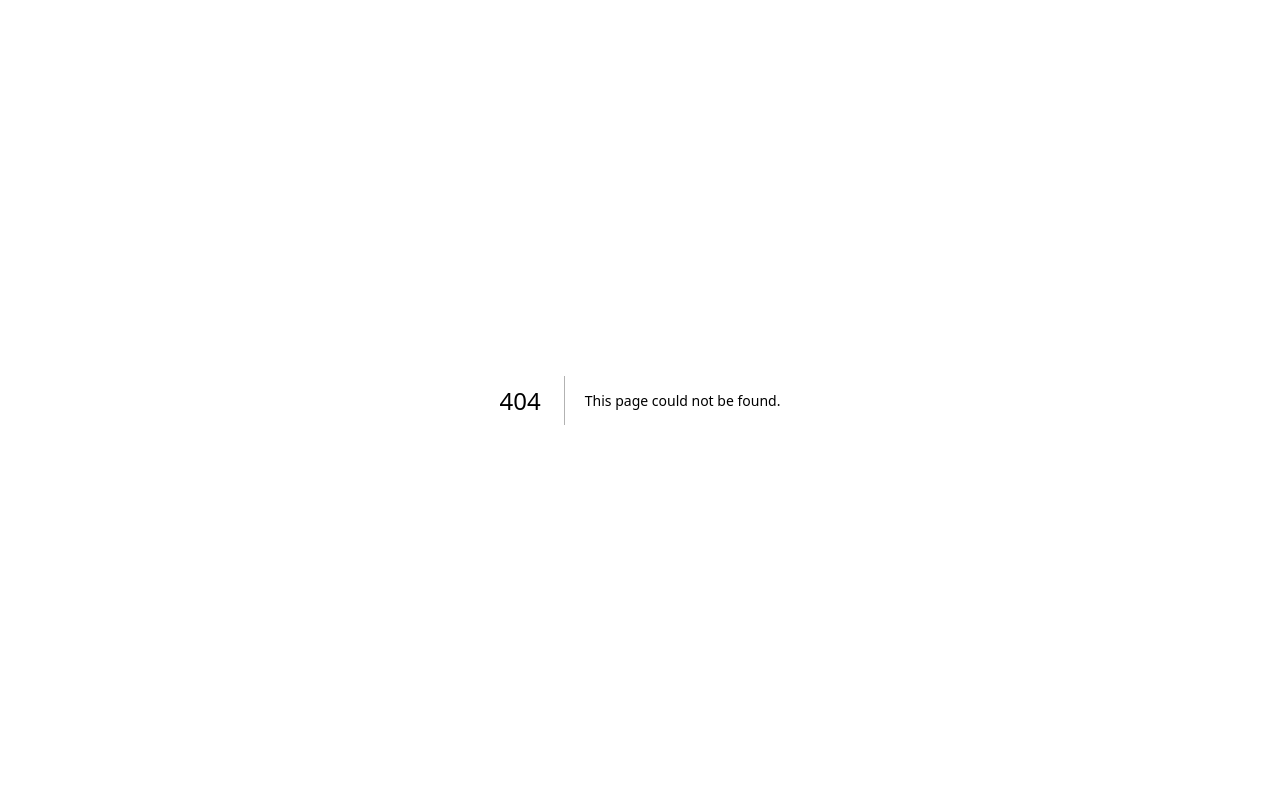
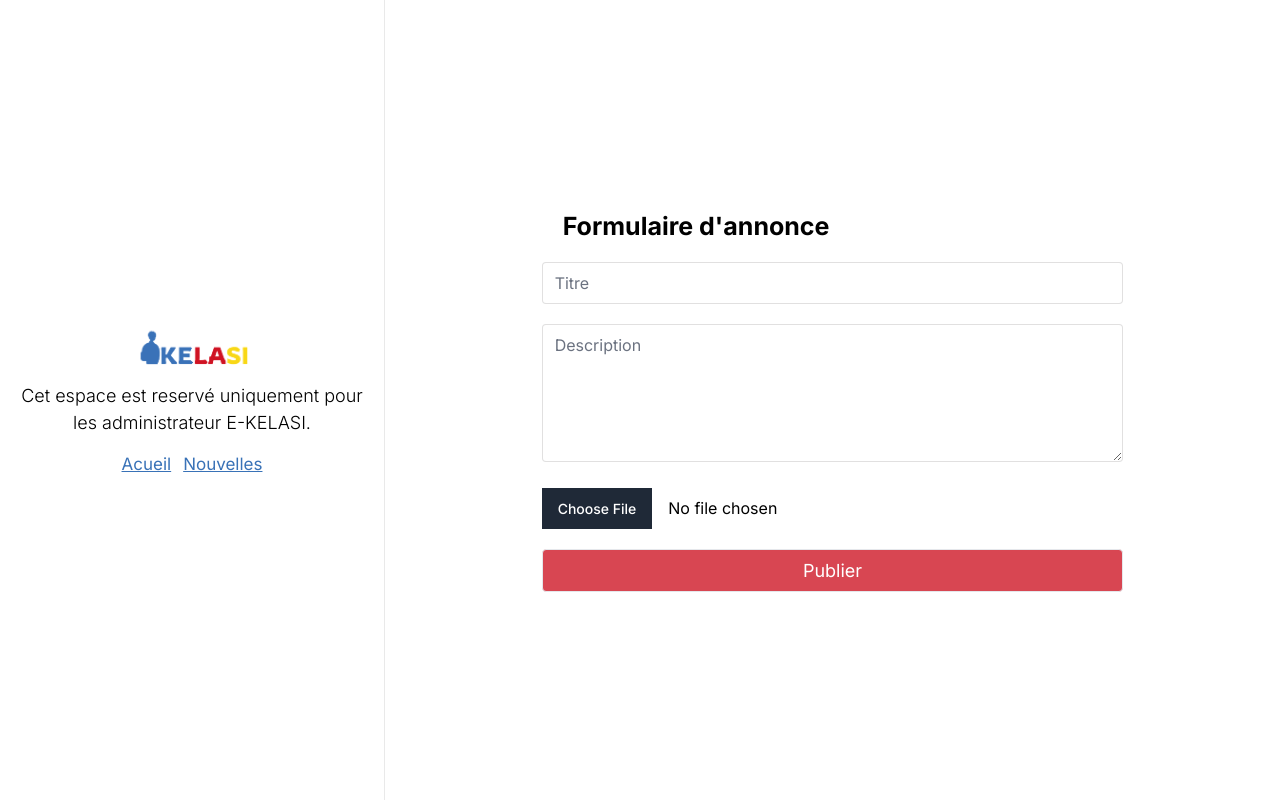
Before and after one commit to GroupeBH/ekelasi, a Next.js app: page /edit/1 in a window 1280 px wide. Before the commit this address had no page. Built offline with nearby package versions, Linux system fonts and the light colour scheme; no server answers; sample sign-in values are in the browser's storage.

Commit message:
remove link edit

```diff
--- /dev/null
+++ b/src/app/components/news/Edit.js
@@ -0,0 +1,158 @@
+"use client"
+
+import React, { useEffect, useState } from 'react'
+import { useRouter } from 'next/navigation'
+import Image from "next/image";
+import logo from "../../assets/logo e-kelasi.png"
+import axios from "axios"
+import Link from 'next/link';
+import { cloudinary } from '@/app/services/cloudinary';
+import { useParams } from 'next/navigation'
+
+
+
+
+function Edit() {
+
+  const router = useRouter()
+  const params = useParams()
+
+  console.log("params : ", params)
+
+
+  const [title, setTitle] = useState(null)
+  const [description, setDescription] = useState(null)
+  const [errTilte, setErrTitle] = useState(null)
+  const [errDescription, setErrDescription] = useState(null)
+  const [successPublish, setSuccessPublish] = useState(false)
+  const [photo, setPhoto] = useState(null)
+  const [loader, setLoader] = useState(false)
+  const [news, setNews] = useState(null)
+
+
+
+
+  const currentAdmin = typeof window !== 'undefined' ? JSON.parse(localStorage.getItem('currentAdmin')) : null;
+  useEffect(() => {
+    !currentAdmin && router.push('/auth')
+  },[router, currentAdmin]);
+
+  useEffect(() => {
+    const getNews = async() => {
+        const data = await axios.get(`http://localhost:8002/api/get-news/${params?.id}`)
+        console.log("news ::: ", data.data.news)
+        setNews(data.data.news)
+        }
+        getNews()
+    },[params?.id])
+
+    console.log("news ext : ", news);
+
+  useEffect(() => {
+    setTimeout(() => {
+      setSuccessPublish(false)
+    },1000)
+  },[])
+
+  const selectFilesHandler = (e) => {
+    console.log("target image : ", e.target.files[0])
+    setPhoto(e.target.files[0])
+  }
+
+  //Use cloudinary
+  let formData = new FormData()
+  formData.append('file', photo)
+  formData.append('upload_preset', 'yp1zbtgx')
+  formData.append('quality', 'auto:best');
+
+
+  const handleSubmit = async(e) => {
+    e.preventDefault()
+    !title ? setErrTitle('get title') : setErrTitle(null)
+    !description ? setErrDescription('get description') : setErrDescription(null)
+    setSuccessPublish(false)
+    setLoader(true)
+
+    let image = null
+
+    if(photo) {
+      await cloudinary(formData)
+        .then((res) => {
+          image = res.data.secure_url
+          console.log("res.data.secure_url : ", res.data.secure_url)
+        })
+        .catch((err) => {
+          console.log(err)
+        })
+    }
+
+    if(title && description && image) {
+      const news = await axios.post("http://localhost:8002/api/add-news", { user: currentAdmin._id, title, description, image })
+      console.log("news : ", news)
+      try{
+        if(news.data.message === "success") {
+          setTitle(null)
+          setDescription(null)
+          router.push('/news')
+        }
+      }
+      catch(err) {
+        console.log(err)
+        setLoader(false)
+      }
+    }
+  }
+
+  return (
+    <div className='flex flex-col md:flex-row'>
+      <div className=' flex flex-col  items-center md:justify-center md:w-[30%] md:h-[100vh]'>
+          <div>
+              <Link href={"/"}>
+                  <Image alt="" src={logo} className="pt-5 w-[120px] object-cover md:pt-0" />
+              </Link>
+          </div>
+          <div className='px-[20px] pt-4 pb-2 text-center text-[18px] font-light md:pt-0 md:pb-0 md:py-0 md:px-4'>Cet espace est reservé uniquement pour les administrateur E-KELASI.</div>
+          <div className='flex text-[17px] gap-3 pt-2 md:pt-4 '>
+            <Link href={"/"}>
+              <div className='text-[#3972b7] underline hover:no-underline cursor-pointer'>Acueil</div>
+            </Link>
+            <Link href={"/news"}>
+              <div className='text-[#3972b7] underline hover:no-underline cursor-pointer'>Nouvelles</div>
+            </Link>
+          </div>
+      </div>
+      <div className='flex flex-col justify-center items-center border-[rgba(0,0,0,0.087)] border-l-[1px] h-auto w-[100%]  md:w-[70%] md:h-[100vh]'>
+        <div className='pt-5 pb-2 w-[100%] md:pb-0 md:pt-0 md:w-[65%]'>
+          <h2 className='px-[21px] text-20px md:text-[25px] font-bold md:mr-auto md:mb-3'>Formulaire d'annonce</h2>
+        </div>
+        <form className="flex flex-col px-[20px] md:px-0 w-[100%] md:w-[65%]" onSubmit={(e) => handleSubmit(e)}>
+            <div>
+                <input type="text" id="identifiant" placeholder="Titre" className="w-[100%] mt-1 border-[1px] border-[rgba(90,86,86,0.18)] rounded-[4px] outline-none" onChange={(e) => setTitle(e.target.value)} />
+            </div>
+            {errTilte && <p className='text-[rgba(206,19,34,0.85)] text-[15px]'>{errTilte}</p>}
+            <div className='pt-4'>
+                <textarea rows="5" placeholder='Description' className="w-[100%] mt-1 border-[1px] border-[rgba(90,86,86,0.18)] rounded-[4px] outline-none" onChange={(e) => setDescription(e.target.value)}></textarea>
+            </div>
+            <div className="pt-5">
+              <input onChange={selectFilesHandler} type="file" accept="image/*" className="" />
+            </div>
+            {errDescription && <p className='text-[rgba(206,19,34,0.85)] text-[15px]'>{errDescription}</p>}
+            <div className="pt-5">
+              {
+                !loader ?
+                <input type="submit" className="text-white w-[100%] border-[1px] outline-none rounded-[4px] text-[18px] bg-[rgba(206,19,34,0.78)] cursor-pointer py-[7px]" value="Publier" /> :
+                <input type="submit" className="text-white w-[100%] border-[1px] outline-none rounded-[4px] text-[18px] bg-[rgba(206,19,34,0.78)] cursor-pointer py-[7px]" value="Publication en cours..." />
+
+              }
+            </div>
+        </form>
+        {
+        successPublish && <div className='text-green-600'>Publication reussie avec success</div>
+      }
+      </div>
+
+    </div>
+  )
+}
+
+export default Edit
--- a/src/app/components/news/News.js
+++ b/src/app/components/news/News.js
@@ -1,4 +1,4 @@
-"use client"
+'use client';
 import React, { useEffect, useState } from 'react'
 import axios from "axios"
 import Image from 'next/image'
@@ -11,7 +11,8 @@ import { FiEdit3 } from "react-icons/fi";
 
 function AllNews() {
 
-    const router = useRouter()
+    const router = useRouter();
+
 
     const [news, setNews] = useState([])
     const currentAdmin = typeof window !== 'undefined' ? JSON.parse(localStorage.getItem('currentAdmin')) : null;
@@ -50,13 +51,13 @@ function AllNews() {
                             </h3>
                             <div  className="text-[15px] font-light max-w-[300px] overflow-hidden whitespace-nowrap text-ellipsis">{news.description}</div>
                             <div className='text-end text-[14px] font-medium italic pt-[25px] '>
-                                <Moment date={news?.createdAt} format="DD-MM-YYYY HH:mm" />
+                                <Moment date={news?.createdAt} format="DD-MM-YYYY" />
                             </div>
                         </div>
                     </div>
-                    {
+                    {/* {
                         currentAdmin && <div onClick={() => router.push(`edit/${news._id}`)} className='flex text-white items-center text-[15px] gap-1 cursor-pointer bg-[#3b71b9] ml-7 px-7 py-1 rounded-[10px] w-[113px]'>Modifier<FiEdit3 /></div>
-                    }
+                    } */}
                 </div>
 
                 ))}
--- /dev/null
+++ b/src/app/edit/[id]/page.js
@@ -0,0 +1,10 @@
+import Edit from '@/app/components/news/Edit'
+import React from 'react'
+
+function page() {
+  return (
+    <Edit />
+  )
+}
+
+export default page
```
